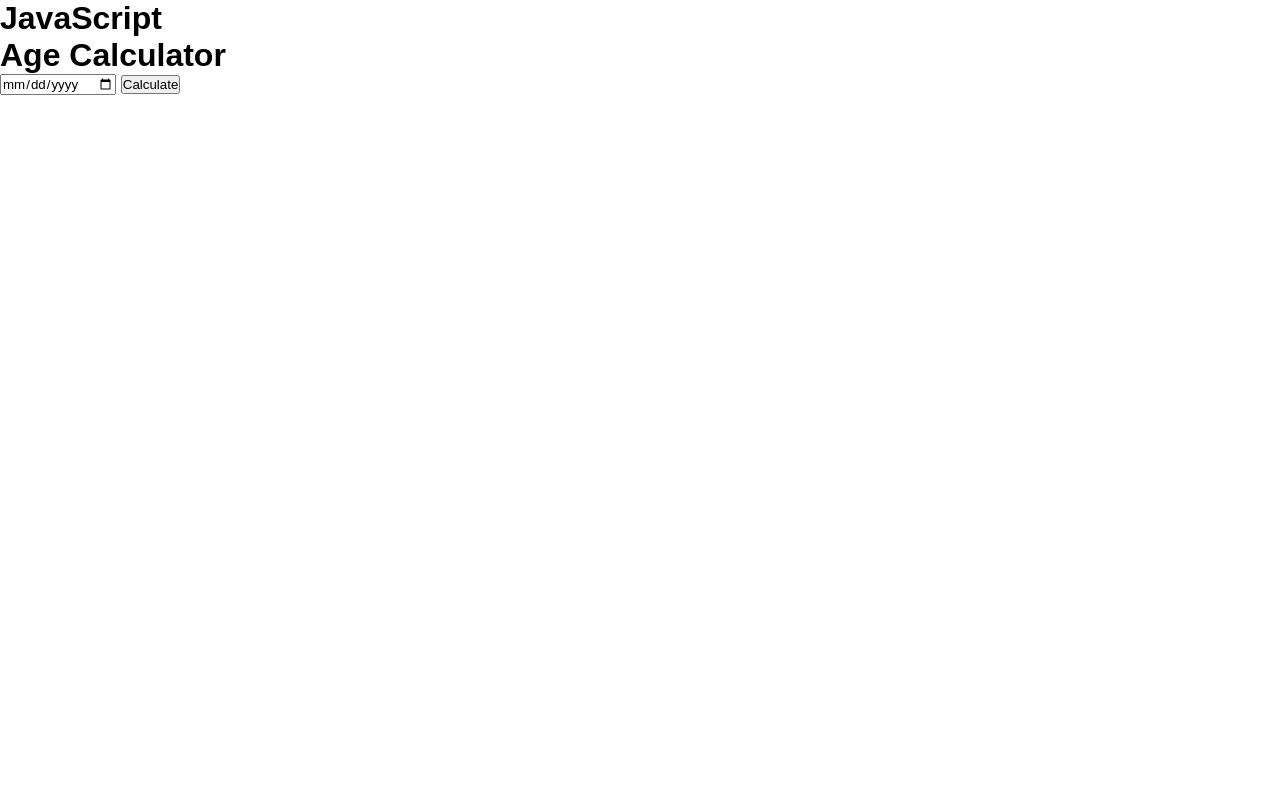
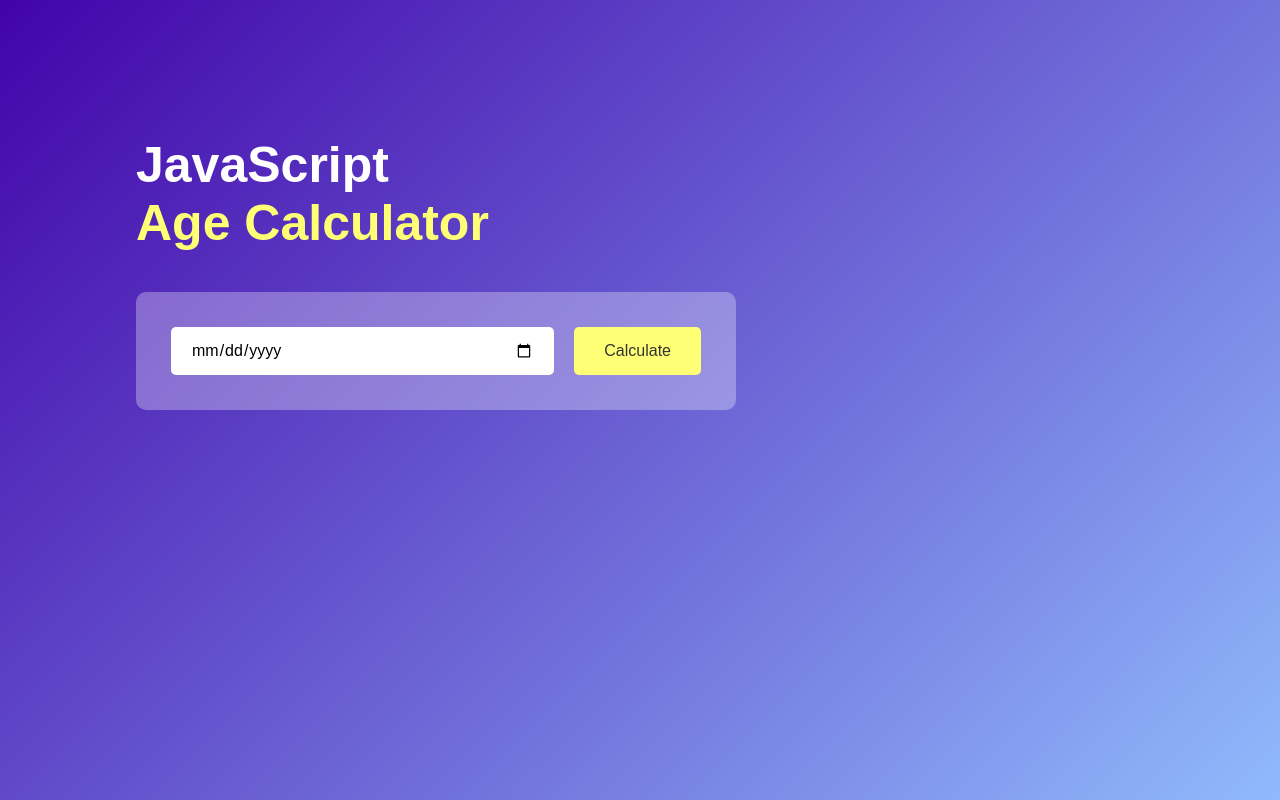
Before and after one commit to Shubham7906/Javascript-Projects, a plain HTML site: page Age Calculator/index.html in a window 1280 px wide. Drawn offline with Linux system fonts and the light colour scheme.

Commit message:
Update style.css

```diff
--- a/Age Calculator/style.css
+++ b/Age Calculator/style.css
@@ -4,3 +4,68 @@
     font-family: 'Poppins', sans-serif;
     box-sizing: border-box;
 }
+.container{
+    width: 100%;
+    min-height: 100vh;
+    background: linear-gradient(135deg, #4203a9, #90bafc);
+    color: #fff;
+    padding: 10px;
+}
+.calculator{
+    width: 100%;
+    max-width: 600px;
+    margin-left: 10%;
+    margin-top: 10%;
+}
+.calculator h1{
+    font-size: 50px;
+}
+.calculator h1 span{
+    color: #ffff76;
+}
+.input-box{
+    margin: 40px 0;
+    padding: 35px;
+    border-radius: 10px;
+    background: rgba(255,255,255,0.3);
+    display: flex;
+    align-items: center;
+}
+.input-box input{
+    flex: 1;
+    margin-right: 20px;
+    padding: 14px 20px;
+    border: 0;
+    outline: 0;
+    font-size: 16px;
+    border-radius: 5px;
+    position: relative;
+}
+.input-box button{
+    background: #ffff76;
+    border: 0;
+    outline: 0;
+    padding: 15px 30px;
+    border-radius: 5px;
+    font-size: medium;
+    color: #333;
+    cursor: pointer;
+}
+/*.input-box input:-webkit-calendar-picker-indicator{
+    top: 0;
+    left: 0;
+    right: 0;
+    bottom: 0;
+    width: auto;
+    height: auto;
+    position: absolute;
+    background-position: calc(100% - 10px);
+    background-size: 30px;
+    cursor: pointer;
+}*/
+#result{
+    font-size: 15px;
+}
+#result span{
+    color: #ffff76;
+}
```
